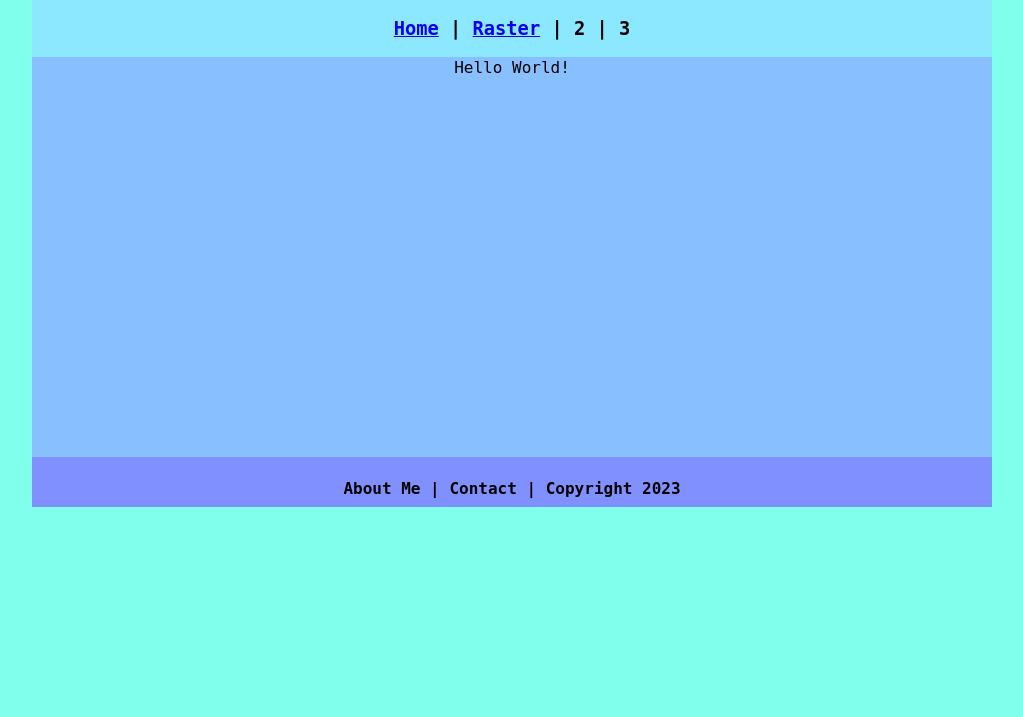
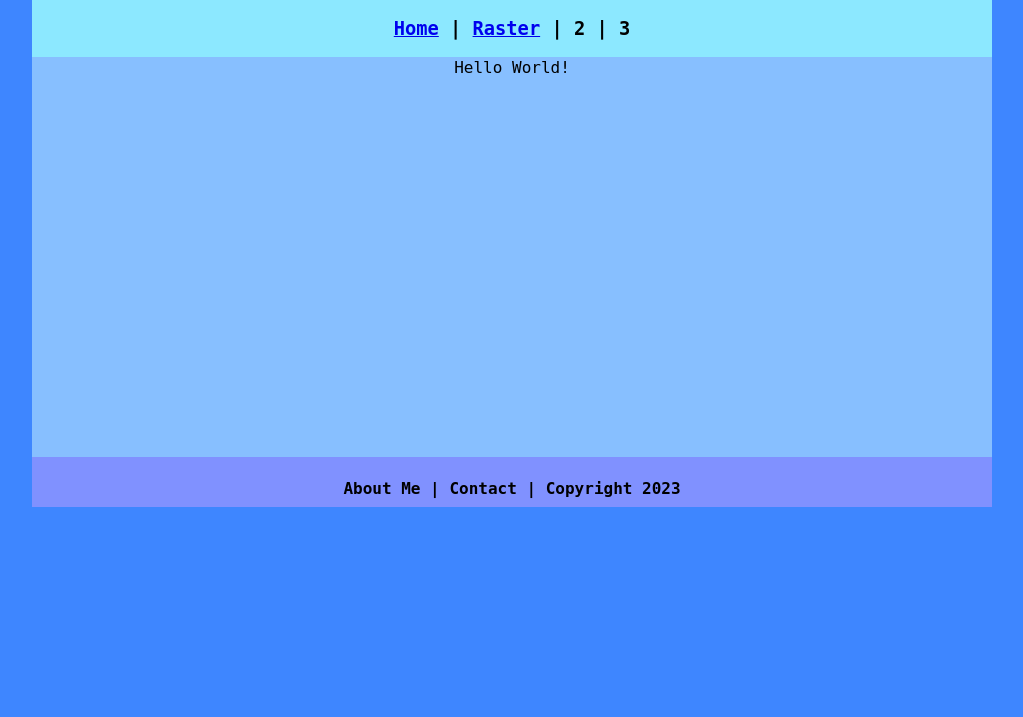
Before and after one commit to 9694866/Portfolio, a plain HTML site: page index.html in a window 1280 px wide. Shown: the part 83-800 px from the top of the page, without its empty margins (128-1151 px from the left). Drawn offline with Linux system fonts and the light colour scheme.

Commit message:
Update myCSS.css

```diff
--- a/myCSS.css
+++ b/myCSS.css
@@ -6,7 +6,7 @@ body {
 
 }
 .homePage {
-	background: #80FFED;
+	background: #3E86FF;
 }
 .container {
 	width: 960px;
```
